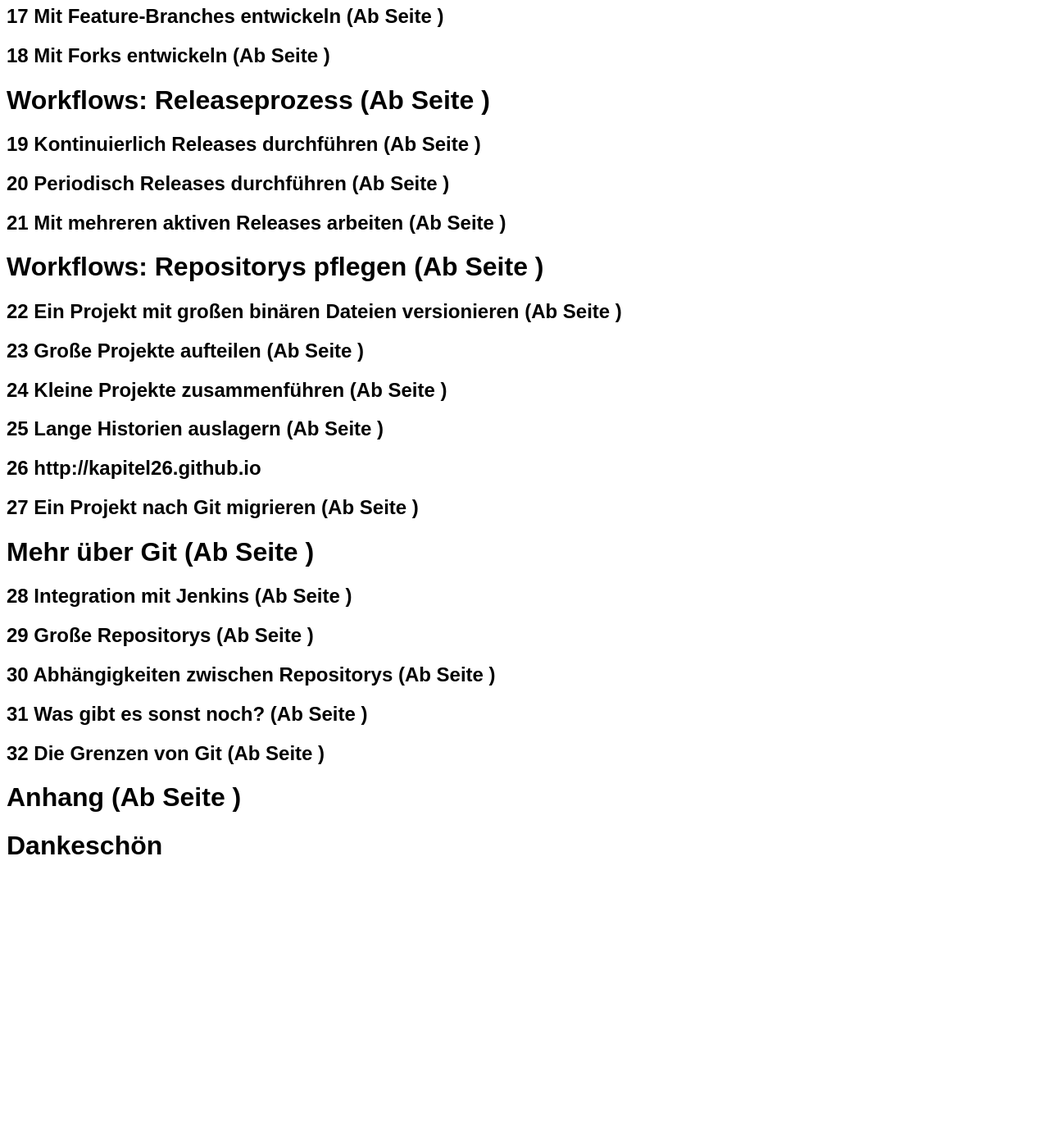
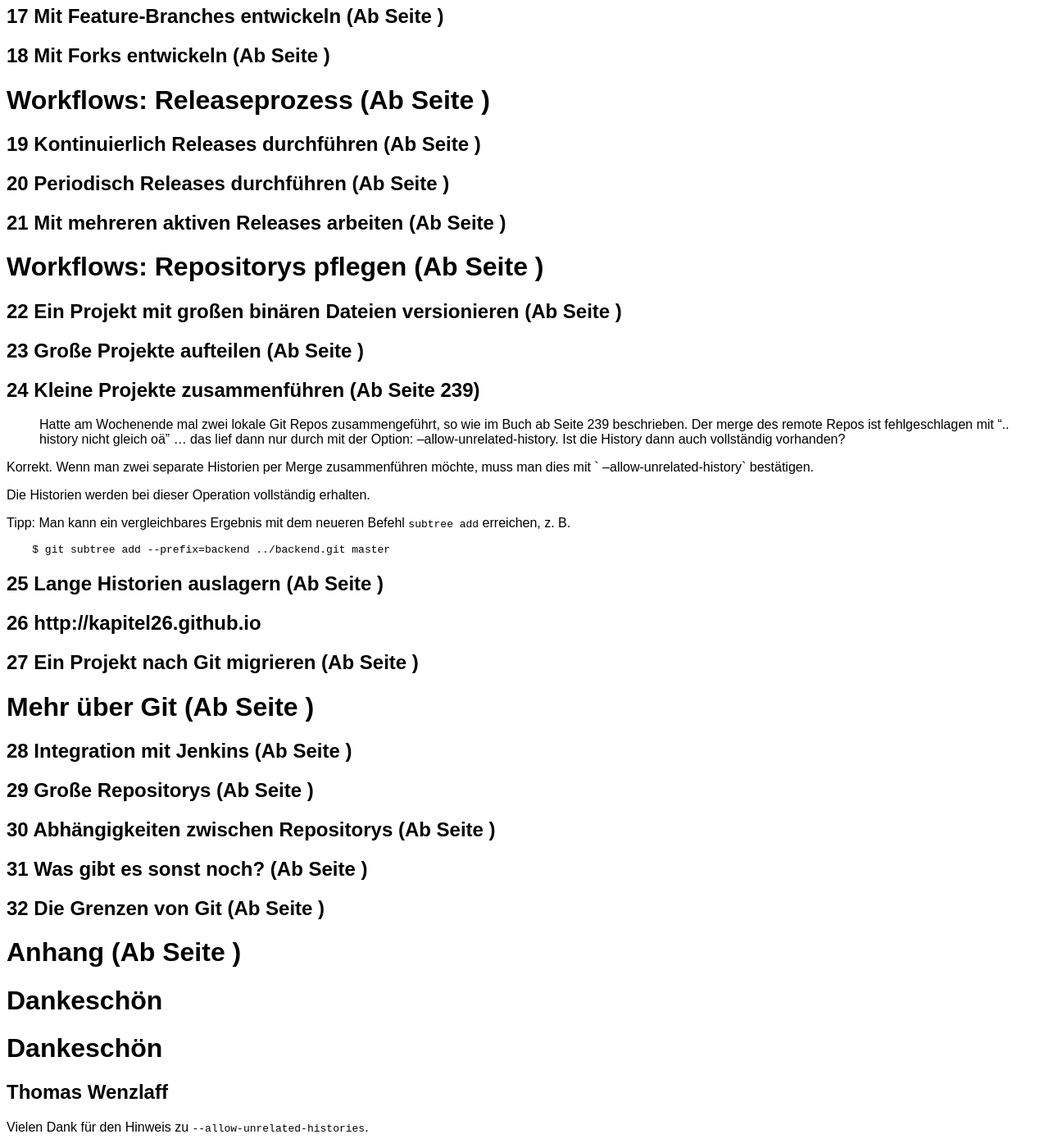
Before and after one commit to kapitel26/gitbuch-feedback, a Jekyll site: the page built from feedback-git-buch-auflage-5.md, in a window 1280 px wide and 1400 px high, scrolled down 1398 px. Shown: the whole window at 82% size. Built offline with Jekyll 4.4.1, drawn with Linux system fonts in a browser that asks for light colours; before the commit the page ends 2469 px from its top, so only the background shows below that.

Commit message:
Hinweis von Thomas Wenzlaff

````diff
--- a/feedback-git-buch-auflage-5.md
+++ b/feedback-git-buch-auflage-5.md
@@ -77,7 +77,24 @@ Verbesserungsvorschläge tragt ihr einfach unterhalb der passenden Kapitelübers
 
 ## 23 Große Projekte aufteilen (Ab Seite )
 
-## 24 Kleine Projekte zusammenführen (Ab Seite )
+## 24 Kleine Projekte zusammenführen (Ab Seite 239)
+
+> Hatte am Wochenende mal zwei lokale Git Repos zusammengeführt,
+> so wie im Buch ab Seite 239 beschrieben.
+> Der merge des remote Repos ist fehlgeschlagen mit ".. history nicht gleich
+> oä" ... das lief dann nur durch mit der Option: --allow-unrelated-history.
+> Ist die History dann auch vollständig vorhanden?
+
+Korrekt. Wenn man zwei separate Historien per Merge zusammenführen möchte,
+muss man dies mit ` --allow-unrelated-history` bestätigen.
+
+Die Historien werden bei dieser Operation vollständig erhalten.
+
+Tipp: Man kann ein vergleichbares Ergebnis mit dem neueren Befehl `subtree add` erreichen, z. B.
+
+```bash
+    $ git subtree add --prefix=backend ../backend.git master
+```
 
 ## 25 Lange Historien auslagern (Ab Seite )
 
@@ -100,3 +117,9 @@ Verbesserungsvorschläge tragt ihr einfach unterhalb der passenden Kapitelübers
 # Anhang (Ab Seite )
 
 # Dankeschön
+
+# Dankeschön
+
+## Thomas Wenzlaff
+
+Vielen Dank für den Hinweis zu `--allow-unrelated-histories`.
````
